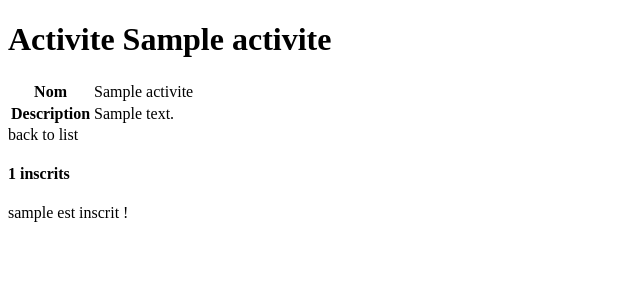
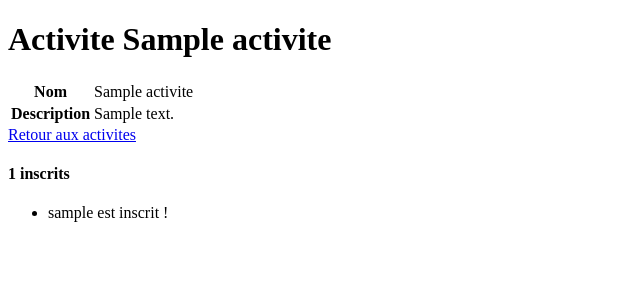
Before and after one commit to sergun09/ProjetAnimateur, a Symfony app: template templates/activite/show.html.twig in a window 1280 px wide. Shown: the part 112-412 px from the top of the page, without its empty margins (0-640 px from the left). Run offline with Twig, Linux system fonts and the light colour scheme; the template is opened without the code that fills it: most values are stand-ins (such as "Sample title", 1, 10 or a date in 2020); some libraries are stand-ins or nearby versions.

Commit message:
question14

```diff
--- a/src/Form/ActiviteType.php
+++ b/src/Form/ActiviteType.php
@@ -14,8 +14,8 @@ class ActiviteType extends AbstractType
     public function buildForm(FormBuilderInterface $builder, array $options): void
     {
         $builder
-            ->add('Nom', TextType::class, ['attr' => ['class' => 'form-control']])
-            ->add('Description', TextareaType::class, ['attr' => ['class' => 'form-control', 'style' => 'height:200px']]);
+            ->add('Nom', TextType::class, ['attr' => ['class' => 'form-control', 'style' => 'margin-top:10px; margin-bottom:10px;']])
+            ->add('Description', TextareaType::class, ['attr' => ['class' => 'form-control', 'style' => 'height:200px; margin-top:10px; margin-bottom:10px;']]);
     }
 
     public function configureOptions(OptionsResolver $resolver): void
--- a/templates/activite/_delete_form.html.twig
+++ b/templates/activite/_delete_form.html.twig
@@ -1,4 +1,4 @@
 <form method="post" action="{{ path('activite_delete', {'id': activite.id}) }}" onsubmit="return confirm('Voulez-vous vraiment supprimer cette activité?');">
 	<input type="hidden" name="_token" value="{{ csrf_token('delete' ~ activite.id) }}">
-	<button class="btn btn-danger mt-1">Delete</button>
+	<button class="btn btn-danger mt-2 w-100">Delete</button>
 </form>
--- a/templates/activite/_form.html.twig
+++ b/templates/activite/_form.html.twig
@@ -1,4 +1,4 @@
 {{ form_start(form) }}
     {{ form_widget(form) }}
-    <button class="btn btn-success mt-2">{{ button_label|default('Save') }}</button>
+    <button class="btn btn-success mt-2 w-100">{{ button_label|default('Save') }}</button>
 {{ form_end(form) }}
--- a/templates/activite/edit.html.twig
+++ b/templates/activite/edit.html.twig
@@ -3,11 +3,11 @@
 {% block title %}Edit Activite{% endblock %}
 
 {% block body %}
-    <h1>Edit Activite</h1>
+    <h1 class="my-5">Edit Activite</h1>
 
     {{ include('activite/_form.html.twig', {'button_label': 'Update'}) }}
 
-    <a class="btn btn-info mt-1" ref="{{ path('activite_index') }}">back to list</a>
+    <a class="btn btn-info mt-2 w-100" ref="{{ path('activite_index') }}">Retour aux activites</a>
 
     {{ include('activite/_delete_form.html.twig') }}
 {% endblock %}
--- a/templates/activite/mesactivites.html.twig
+++ b/templates/activite/mesactivites.html.twig
@@ -4,7 +4,7 @@
 {% endblock %}
 
 {% block body %}
-	<h1>Mes activités</h1>
+	<h1 class="my-5">Mes activités</h1>
 	<table class="table">
 		<thead>
 			<tr>
--- a/templates/activite/new.html.twig
+++ b/templates/activite/new.html.twig
@@ -4,7 +4,7 @@
 {% endblock %}
 
 {% block body %}
-	<h1>Créer une Activité</h1>
+	<h1 class="my-5">Créer une Activité</h1>
 
 	{{form_start(form)}}
 
@@ -20,9 +20,9 @@
 		{{form_widget(form.Description)}}
 	</div>
 
-	<button class="btn btn-success mt-2">{{ button_label|default('Save') }}</button>
+	<button class="btn btn-success mt-2 w-100">{{ button_label|default('Save') }}</button>
 	{{form_end(form)}}
 
 	{{form_end(form)}}
-	<a class="btn btn-info mt-1" href="{{ path('activite_index') }}">back to list</a>
+	<a class="btn btn-info mt-2 w-100" href="{{ path('activite_index') }}">back to list</a>
 {% endblock %}
--- a/templates/activite/show.html.twig
+++ b/templates/activite/show.html.twig
@@ -4,9 +4,7 @@
 {% endblock %}
 
 {% block body %}
-	<h1>Activite
-		{{activite.Nom}}</h1>
-
+	<h1 class="my-5">Activite {{activite.Nom}}</h1>
 	<table class="table">
 		<tbody>
 			<tr>
@@ -20,26 +18,34 @@
 		</tbody>
 	</table>
 
-	<div></div<aclass="btnbtn-info"href="{{path('activite_index')}}">back to list</a>
+	<a class="btn btn-info"href="{{path('activite_index')}}">Retour aux activites</a>
 
 {% if app.user %}
-	<div class="row">
-		<a class="btn btn-warning ml-2" href="{{ path('activite_edit', {'id': activite.id}) }}">edit</a>
-		{{ include('activite/_delete_form.html.twig') }}
-		<a class="btn btn-primary mb-2" href="{{ path('activite_inscription', {'id': activite.id}) }}">Inscription à l'activité</a>
-		<a class="btn btn-danger mb-2" href="{{ path('activite_desinscription', {'id': activite.id}) }}">Désinscription de l'activité</a>
-	</div>
+    <a button type="button" class="btn btn-warning" href="{{ path('activite_edit', {'id': activite.id}) }}">Edition</button></a>
+    <a button type="button" class="btn btn-primary" href="{{ path('activite_inscription', {'id': activite.id}) }}">Inscription</button></a>
+    <a button type="button" class="btn btn-danger"href="{{ path('activite_desinscription', {'id': activite.id}) }}">Désinscription</button></a>
+
 {% endif %}
 
-<section id="inscription">
+<section class="mt-3" id="inscription">
 	<h4>{{ activite.userInscrit | length}}
 		inscrits</h4>
+	<ul class="list-group">
 		{% for user in activite.userInscrit %}
 			<div class="inscription">
+
 				<div class="row">
+					<li class="list-group-item">
 						{{user.username}}
 						est inscrit !
+					</li>
 				</div>
 			</div>
 		{% endfor %}
-</section>{% endblock %}
+	</ul>
+</section>
+
+{% if app.user %}
+{{ include('activite/_delete_form.html.twig') }}
+{% endif %}
+{% endblock %}
--- a/templates/base.html.twig
+++ b/templates/base.html.twig
@@ -22,7 +22,7 @@
 	<body>
 
 		<nav class="navbar navbar-expand-lg navbar-primary bg-primary">
-			<a class="navbar-brand text-light ml-2" href="#">CC33</a>
+			<a class="navbar-brand text-light mx-4" href="#">CC33</a>
 
 			<div class="collapse navbar-collapse" id="navbarSupportedContent">
 				<ul class="navbar-nav mr-auto">
@@ -47,7 +47,7 @@
 					<a class="nav-link text-light" href="{{path("app_register")}}">Inscription</a>
 				</div>
 			{% else %}
-				<a class="nav-link text-light" href="{{path("app_logout")}}">Deconnexion</a>
+				<a class="nav-link text-light mx-4" href="{{path("app_logout")}}">Deconnexion</a>
 			{% endif %}
 
 
```
Also changed, not shown: templates/activite/index.html.twig (+6 -6 lines). Lines whose indentation alone changed are shown as unchanged.
